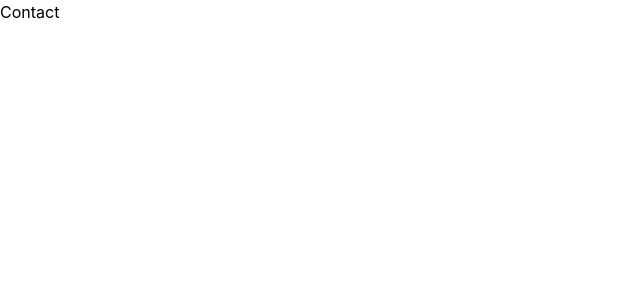
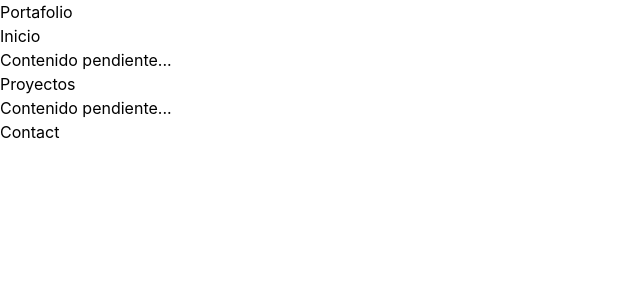
Before and after one commit to alampf/landing-page, a React (Vite) app: page / in a window 1280 px wide. Shown: the top 300 px of the page, without its empty margins (0-640 px from the left). Built offline with nearby package versions, Linux system fonts and the light colour scheme.

Commit message:
portafolio agregado

```diff
--- a/src/App.jsx
+++ b/src/App.jsx
@@ -1,10 +1,12 @@
 import { useState } from 'react'
 import Contact from './pages/contact'
+import Portfolio from './pages/portafolio'
 
 function App() {
   return (
     <div className='min-h-screen overflow-x-hidden'>
       <main>
+      <Portfolio/>
       <Contact />
       </main>
     </div>
--- /dev/null
+++ b/src/pages/portafolio.jsx
@@ -0,0 +1,21 @@
+import React from 'react'
+
+export default function Portfolio() {
+  return (
+    <div>
+      <h1>Portafolio</h1>
+
+      <section>
+        <h2>Inicio</h2>
+        <p>Contenido pendiente...</p>
+      </section>
+
+      <section>
+        <h2>Proyectos</h2>
+        <p>Contenido pendiente...</p>
+      </section>
+
+
+    </div>
+  )
+}
```
